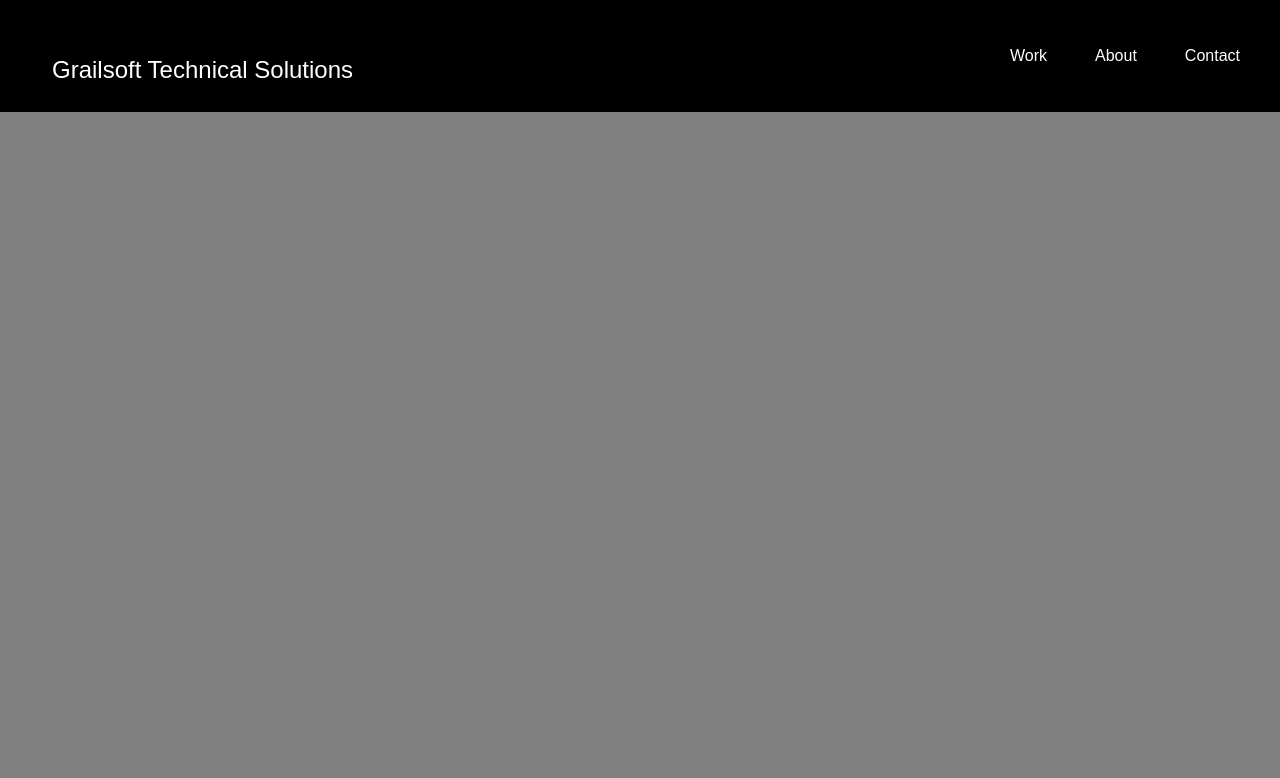
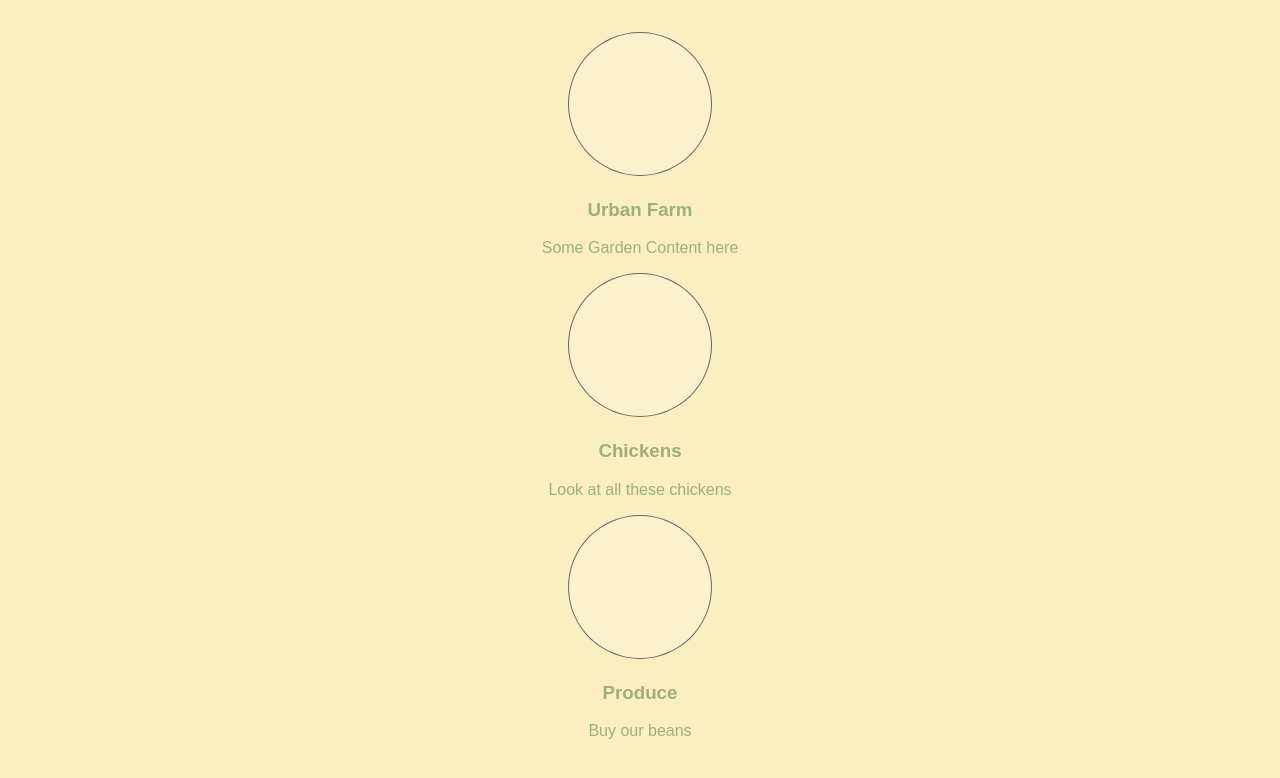
Before and after one commit to GrailsoftTechnologies/CP-AimeesGarden, a React (Create React App) app: page / in a window 1280 px wide. Shown: the top 778 px of the page. Built offline with nearby package versions, Linux system fonts and the light colour scheme.

Commit message:
styling for page

```diff
--- a/src/App.js
+++ b/src/App.js
@@ -1,6 +1,5 @@
 import React, { Component } from 'react';
 import './App.css';
-import TopBar from './components/TopBar/index.js';
 import Router from './components/Router/index.js';
 
 class App extends Component {
@@ -45,13 +44,12 @@ class App extends Component {
     // console.log(this.state);
   }
   render() {
-    let someClass = "Bar-box";
-    if(this.state.scrollFlag){
-      someClass = "Bar-box-hidden";
-    };
+    // let someClass = "Bar-box";
+    // if(this.state.scrollFlag){
+    //   someClass = "Bar-box-hidden";
+    // };
     return (
       <div className="App">
-        <TopBar className={someClass}/>
         <Router/>
       </div>
     );
--- a/src/components/Home/index.js
+++ b/src/components/Home/index.js
@@ -1,5 +1,6 @@
 import React, { Component } from 'react';
 import './styles.css';
+import * as FontAwesome from 'react-fontawesome'
 import Row from 'react-bootstrap/lib/Row';
 import Col from 'react-bootstrap/lib/Col';
 import Grid from 'react-bootstrap/lib/Grid';
--- a/src/components/Home/styles.css
+++ b/src/components/Home/styles.css
@@ -0,0 +1,43 @@
+.Home {
+  background-color: red;
+}
+.icon{
+  height: 5em;
+  line-height: 5em;
+  width: 5em;
+  font-size: 3em;
+}
+.feature-icon .icon{
+  background: rgba(255, 255, 255, 0.15);
+  box-shadow: inset 0 0 0 1px rgba(255, 255, 255, 0.5);
+  color: #fff;
+}
+.dark .feature-icon .icon {
+    background: rgba(255, 255, 255, 0.15);
+    box-shadow: inset 0 0 0 1px rgba(255, 255, 255, 0.5);
+    color: #fff;
+    display: inline-block;
+    width: 2em;
+    height: 2em;
+    font-size: 4.5em;
+    border-radius: 100%;
+    box-shadow: inset 0 0 0 1px #666;
+    color: #666;
+    line-height: 2.1em;
+}
+.services {
+    background-color: #FBEEC1;
+    color: rgba(127, 153, 102, 0.75);
+    background-attachment: fixed,	fixed, fixed;
+    /* background-image: url(../../images/overlay2.png), url(../../images/overlay3.svg), linear-gradient(45deg, #9dc66b 5%, #4fa49a 30%, #4361c2); */
+    background-position: top left,	center center,	center center;
+    background-size: auto,	cover,	cover;
+    overflow: hidden;
+    text-align: center;
+    padding: 2em;
+}
+.container {
+  margin: 0;
+  max-width: 100%;
+  height: 100vh;
+}
--- a/src/components/TopBar/index.js
+++ b/src/components/TopBar/index.js
@@ -7,7 +7,7 @@ class TopBar extends Component {
     return (
       <div className={this.props.className}>
         <nav className="nav navbar">
-          <div className="logo"><Link to="/"><p>Grailsoft Technical Solutions</p></Link></div>
+          <div className="logo"><Link to="/"><p>Aimee&apos;s Garden</p></Link></div>
           <ul className="menu">
             <li className="menu-item"><p><Link to="/Work">Work</Link></p></li>
             <li className="menu-item"><p><Link to="/About">About</Link></p></li>
--- a/src/components/TopBar/styles.css
+++ b/src/components/TopBar/styles.css
@@ -1,6 +1,6 @@
 .Bar-box {
   /* text-align: center; */
-  height: '1.5em';
+  height: '.5em';
   padding-top: .5em;
   position: fixed;
   top: 0;
--- a/src/index.js
+++ b/src/index.js
@@ -1,7 +1,7 @@
 import React from 'react';
 import ReactDOM from 'react-dom';
-import 'bootstrap/dist/css/bootstrap.css';
-import 'font-awesome/css/font-awesome.min.css';
+// import 'bootstrap/dist/css/bootstrap.css';
+// import 'font-awesome/css/font-awesome.min.css';
 import 'react-bootstrap';
 import './index.css';
 import App from './App';
```
Also changed, not shown: src/img/chicken.png (added).
